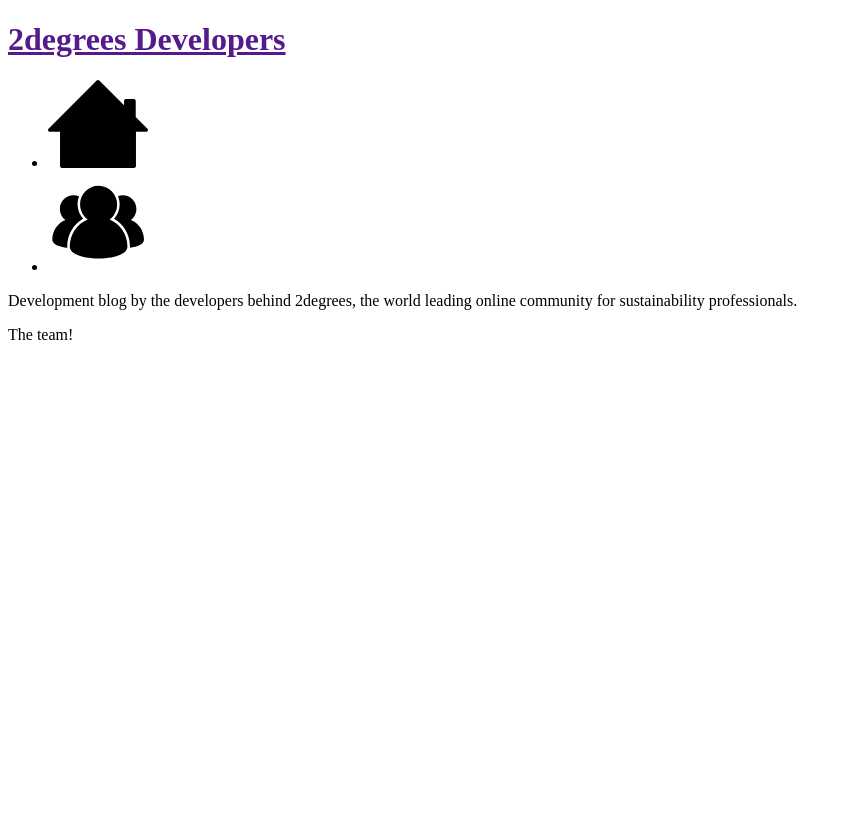
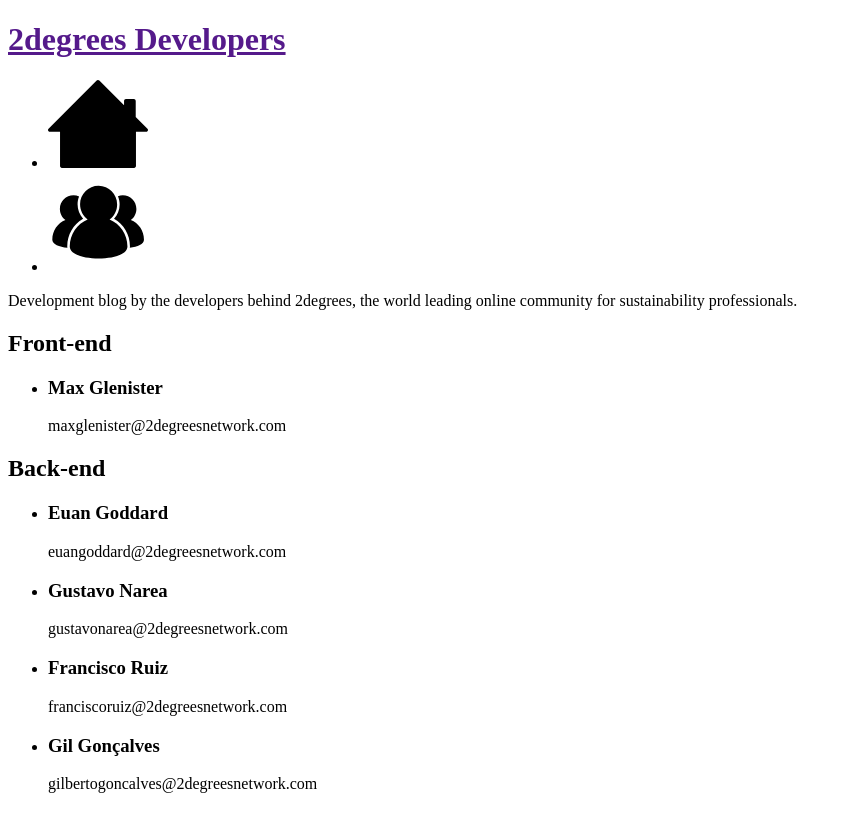
Before and after one commit to 2degrees/2degrees.github.io, a Jekyll site: the page built from team.html, in a window 1280 px wide. Shown: the top 832 px of the page, without its empty margins (0-848 px from the left). Built offline with Jekyll 4.4.1, drawn with Linux system fonts in a browser that asks for light colours; some web fonts are replaced; Markdown is read by kramdown in place of the engine named in the settings.

Commit message:
Fleshed out 'team' page a bit

```diff
--- a/_data/team.yml
+++ b/_data/team.yml
@@ -1,15 +1,20 @@
 - short_name: max
   name: Max Glenister
   email: maxglenister@2degreesnetwork.com
+  area: frontend
 - short_name: euan
   name: Euan Goddard
   email: euangoddard@2degreesnetwork.com
+  area: backend
 - short_name: gustavo
   name: Gustavo Narea
   email: gustavonarea@2degreesnetwork.com
+  area: backend
 - short_name: fran
   name: Francisco Ruiz
   email: franciscoruiz@2degreesnetwork.com
+  area: backend
 - short_name: gil
   name: Gil Gonçalves
   email: gilbertogoncalves@2degreesnetwork.com
+  area: backend
--- /dev/null
+++ b/_includes/person_snippet.html
@@ -0,0 +1,8 @@
+<li>
+    <h3>
+        {{ include.person.name }}
+    </h3>
+    <span class="meta">
+        {{ include.person.email }}
+    </span>
+</li>
--- a/team.html
+++ b/team.html
@@ -2,5 +2,24 @@
 layout: base
 permalink: /team/
 ---
+<h2>
+    Front-end
+</h2>
+<ul class="team-list">
+{% for person in site.data.team %}
+    {% if person.area == 'frontend' %}
+        {% include person_snippet.html person=person %}
+    {% endif %}
+{% endfor %}
+</ul>
 
-The team!
+<h2>
+    Back-end
+</h2>
+<ul class="team-list">
+{% for person in site.data.team %}
+    {% if person.area == 'backend' %}
+        {% include person_snippet.html person=person %}
+    {% endif %}
+{% endfor %}
+</ul>
```
Also changed, not shown: assets/css/style.scss (+9 -0 lines), assets/css/style.css.
